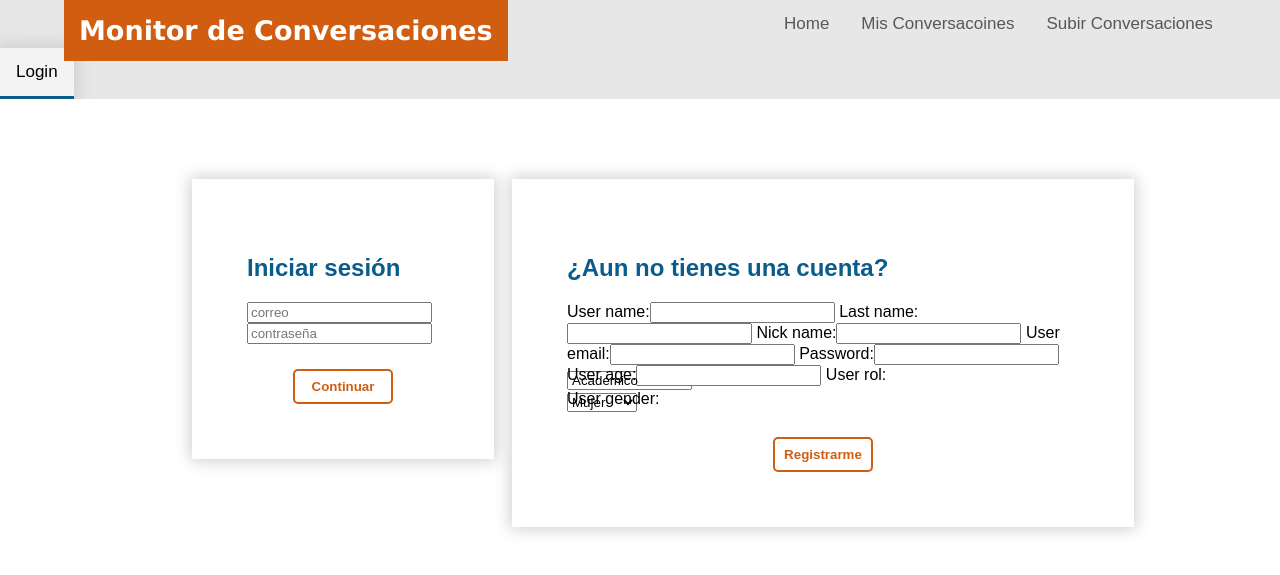
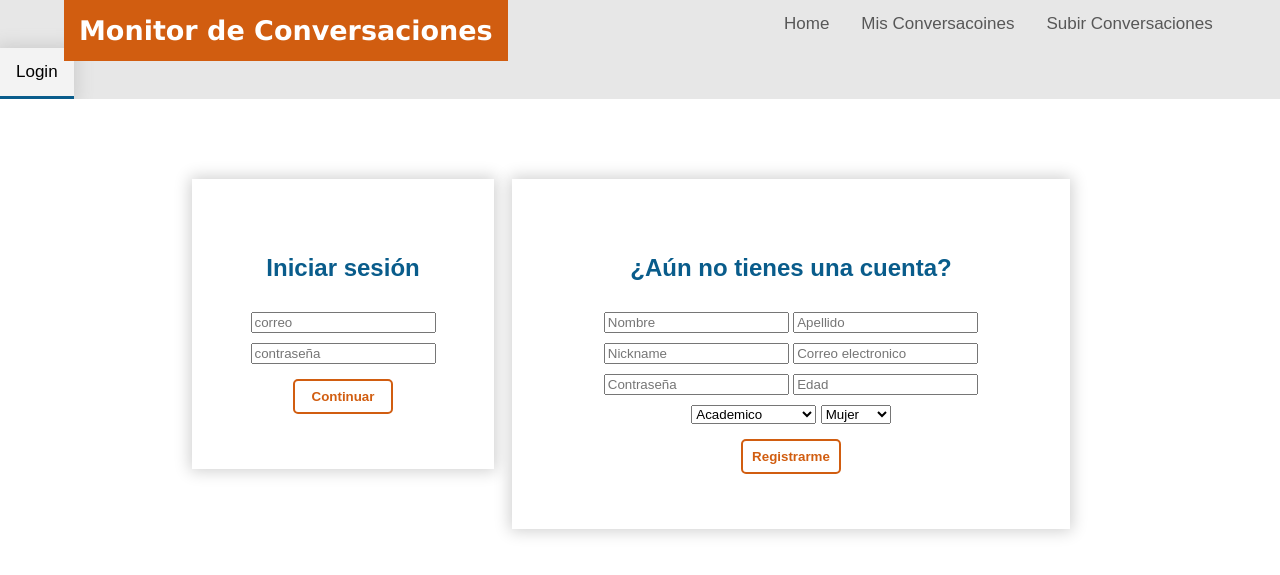
Before and after one commit to Josue0117/message_monitor, a Django app: page /login/ in a window 1280 px wide. Shown: the top 575 px of the page. Run offline with Django 3.2, Linux system fonts and the light colour scheme.

Commit message:
Final styles for singup form with MF added

```diff
--- a/msg_mnt/msg_mnt/static/msg_mnt/css/login.css
+++ b/msg_mnt/msg_mnt/static/msg_mnt/css/login.css
@@ -4,6 +4,7 @@ div.card {
     padding: 55px;
     background-color: white;
     box-shadow: 0 0 15px 2px rgb(207, 207, 207);
+    text-align: center;
 }
 
 div.login {
@@ -13,7 +14,7 @@ div.login {
 
 div.signup {
     margin-left: 40%;
-    width: 40%;
+    width: 35%;
 }
 
 div.button {
@@ -29,13 +30,12 @@ p {
     color: gray;
 }
 
-label, button {
-    margin-top: 10px;
+label{
+   display: none;
 }
 
-select {
-    margin-top: -15px;
-    display: block;
+input, select {
+    margin-top: 10px;
 }
 
 button {
--- a/msg_mnt/users_manager/forms.py
+++ b/msg_mnt/users_manager/forms.py
@@ -1,7 +1,22 @@
 from django.forms import ModelForm
+from django import forms
 from users_manager.models import User
 
 class SignupForm(ModelForm):
     class Meta:
+        user_name=forms.CharField()
+        last_name=forms.CharField()
+        nick_name=forms.CharField()
+        user_email=forms.EmailField()
+        password=forms.CharField(widget=forms.PasswordInput)
+        user_age=forms.IntegerField()
         model=User
+        widgets={
+            'user_name': forms.TextInput(attrs={'placeholder': 'Nombre'}),
+            'last_name': forms.TextInput(attrs={'placeholder': 'Apellido'}),
+            'nick_name': forms.TextInput(attrs={'placeholder': 'Nickname'}),
+            'user_email': forms.TextInput(attrs={'placeholder': 'Correo electronico'}),
+            'password': forms.PasswordInput(attrs={'placeholder':'Contraseña'}),
+            'user_age': forms.TextInput(attrs={'placeholder': 'Edad'}),
+        }
         fields='__all__'
--- a/msg_mnt/users_manager/templates/login.html
+++ b/msg_mnt/users_manager/templates/login.html
@@ -23,7 +23,7 @@
     </div>
 
     <div class="signup card">
-        <h2>¿Aun no tienes una cuenta?</h2>
+        <h2>¿Aún no tienes una cuenta?</h2>
         <form action="" method="POST">
             <!--
             <input id='nombre' name="nombre" type="text" placeholder="nombre">
```
